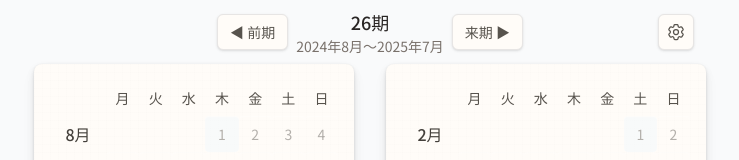
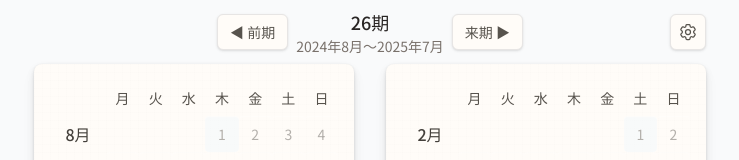
Before and after one commit to okonomi/period-calendar, a React (Vite) app: page / in a window 1280 px wide. Shown: the top 160 px of the page, without its empty margins (270-1009 px from the left). Built offline with nearby package versions, Linux system fonts and the light colour scheme; no server answers.

Commit message:
refactor: adjust SettingsDialog container for improved alignment

```diff
--- a/src/App.tsx
+++ b/src/App.tsx
@@ -40,7 +40,7 @@ const AppContent: React.FC = () => {
                     onNextPeriod={handleNextPeriod}
                   />
                 </div>
-                <div className="w-12">
+                <div className="w-12 flex justify-end">
                   <SettingsDialog />
                 </div>
               </div>
```
